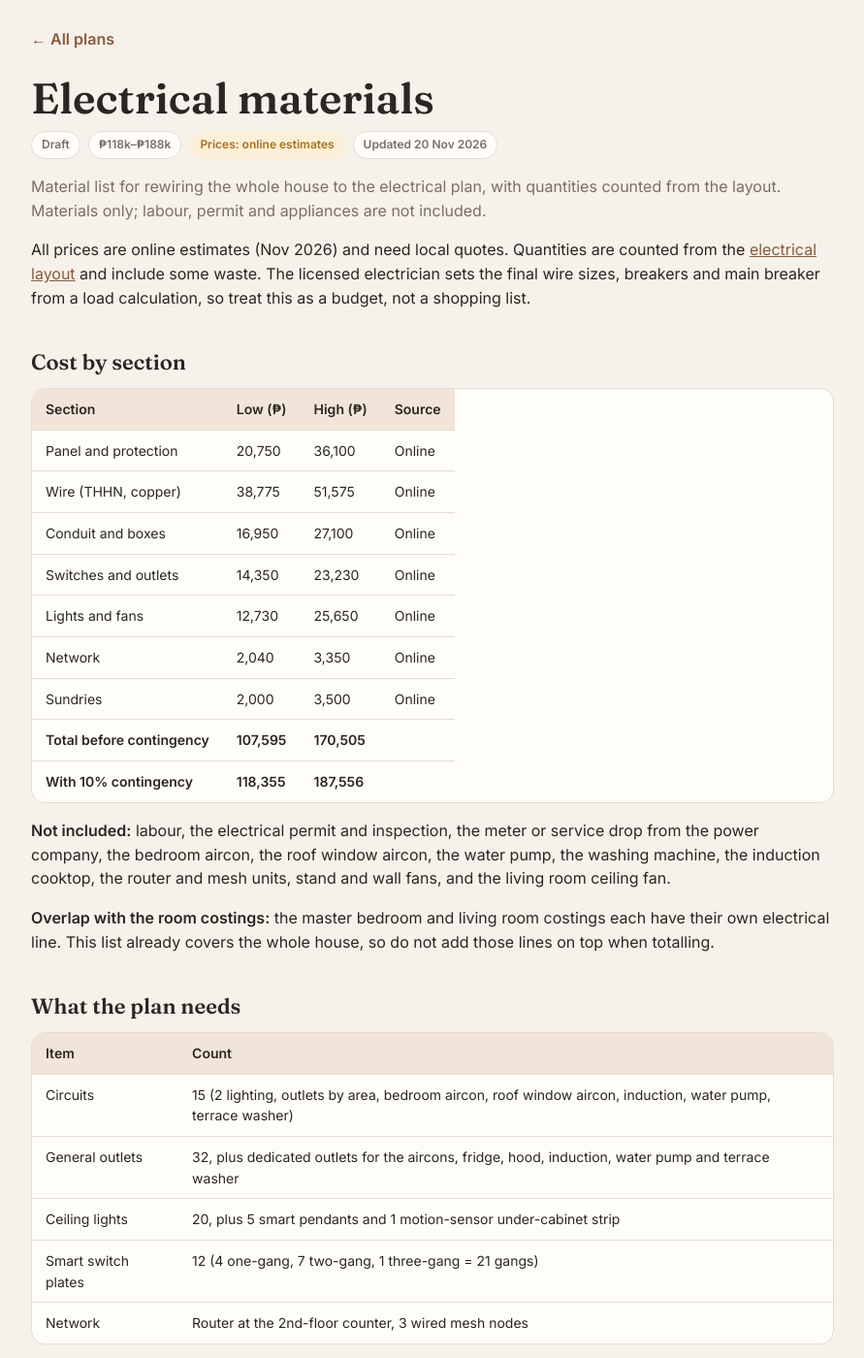
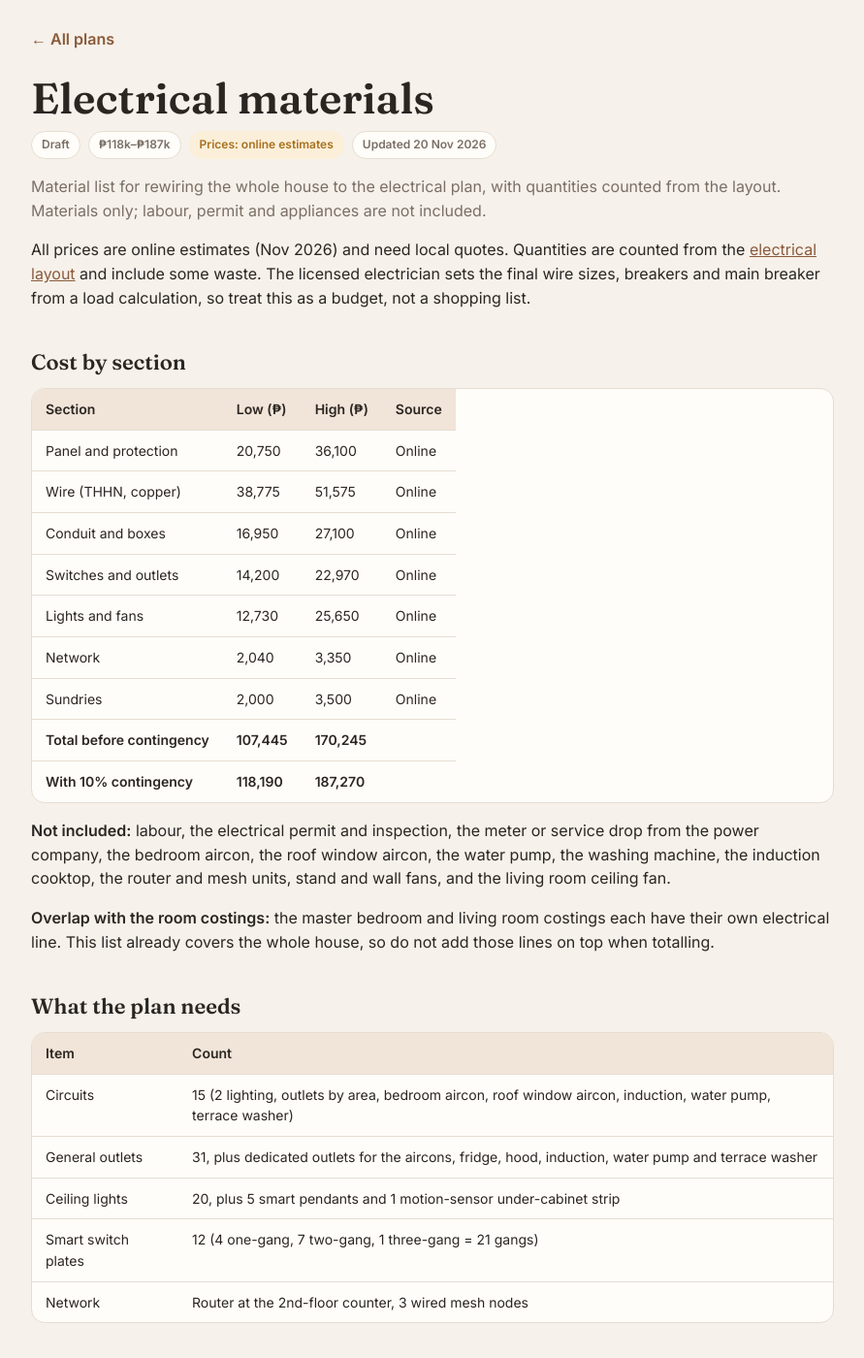
Before and after one commit to tatayotter/navarro-house, a Jekyll site: the page built from house/electrical-materials.md, in a window 1280 px wide and 1400 px high. Shown: the whole window at 97% size, without its empty margins (194-1085 px from the left). Built offline with Jekyll 4.4.1, drawn with Linux system fonts in a browser that asks for light colours; some of the changed text lies outside the part shown.

Commit message:
Electrical: terrace washer outlet (dedicated, weatherproof); terrace wall socket removed behind washer
Co-Authored-By: Claude Opus 5.5 <noreply@anthropic.com>
Claude-Session: https://claude.ai/code/session_01RUWgCRNWmTMeAKKYpvsnmJ

```diff
--- a/house/electrical-materials.md
+++ b/house/electrical-materials.md
@@ -1,7 +1,7 @@
 ---
 title: Electrical materials
 status: Draft
-cost: "₱118k–₱188k"
+cost: "₱118k–₱187k"
 price_source: online
 updated: 20 Nov 2026
 summary: Material list for rewiring the whole house to the electrical plan, with quantities counted from the layout. Materials only; labour, permit and appliances are not included.
@@ -16,12 +16,12 @@ All prices are online estimates (Nov 2026) and need local quotes. Quantities are
 | Panel and protection | 20,750 | 36,100 | Online |
 | Wire (THHN, copper) | 38,775 | 51,575 | Online |
 | Conduit and boxes | 16,950 | 27,100 | Online |
-| Switches and outlets | 14,350 | 23,230 | Online |
+| Switches and outlets | 14,200 | 22,970 | Online |
 | Lights and fans | 12,730 | 25,650 | Online |
 | Network | 2,040 | 3,350 | Online |
 | Sundries | 2,000 | 3,500 | Online |
-| **Total before contingency** | **107,595** | **170,505** | |
-| **With 10% contingency** | **118,355** | **187,556** | |
+| **Total before contingency** | **107,445** | **170,245** | |
+| **With 10% contingency** | **118,190** | **187,270** | |
 
 **Not included:** labour, the electrical permit and inspection, the meter or service drop from the power company, the bedroom aircon, the roof window aircon, the water pump, the washing machine, the induction cooktop, the router and mesh units, stand and wall fans, and the living room ceiling fan.
 
@@ -32,7 +32,7 @@ All prices are online estimates (Nov 2026) and need local quotes. Quantities are
 | Item | Count |
 |---|---|
 | Circuits | 15 (2 lighting, outlets by area, bedroom aircon, roof window aircon, induction, water pump, terrace washer) |
-| General outlets | 32, plus dedicated outlets for the aircons, fridge, hood, induction, water pump and terrace washer |
+| General outlets | 31, plus dedicated outlets for the aircons, fridge, hood, induction, water pump and terrace washer |
 | Ceiling lights | 20, plus 5 smart pendants and 1 motion-sensor under-cabinet strip |
 | Smart switch plates | 12 (4 one-gang, 7 two-gang, 1 three-gang = 21 gangs) |
 | Network | Router at the 2nd-floor counter, 3 wired mesh nodes |
@@ -83,11 +83,11 @@ All prices are online estimates (Nov 2026) and need local quotes. Quantities are
 | Tuya no-neutral touch switch, 1-gang (with bypass add-on) | 4 | 2,200 | 3,400 | Online |
 | Tuya no-neutral touch switch, 2-gang | 7 | 4,550 | 6,650 | Online |
 | Tuya no-neutral touch switch, 3-gang | 1 | 750 | 1,100 | Online |
-| Duplex universal outlet with ground | 28 | 4,200 | 7,280 | Online |
+| Duplex universal outlet with ground | 27 | 4,050 | 7,020 | Online |
 | Duplex outlet with USB-A + C (sofa ends, bedsides) | 4 | 1,800 | 3,200 | Online |
 | Aircon outlets (bedroom split, roof window AC) | 2 | 400 | 700 | Online |
 | 30 A induction outlet or isolator | 1 | 450 | 900 | Online |
-| **Subtotal** | | **14,350** | **23,230** | |
+| **Subtotal** | | **14,200** | **22,970** | |
 
 ### Lights and fans
 
--- a/index.html
+++ b/index.html
@@ -113,7 +113,7 @@ footer a{color:var(--accent);font-weight:500}
     </a>
     <a class="card mini" href="house/electrical-materials.html">
       <div class="ico"><svg viewBox="0 0 24 24" fill="none" stroke="currentColor" stroke-width="1.8" stroke-linejoin="round"><path d="M6 3h12v18H6zM9 7h6M9 11h6M9 15h3"/></svg></div>
-      <div class="card-txt"><h3>Electrical materials</h3><p>Material list and cost, ₱118k–188k (online estimate)</p></div><span class="arrow">›</span>
+      <div class="card-txt"><h3>Electrical materials</h3><p>Material list and cost, ₱118k–187k (online estimate)</p></div><span class="arrow">›</span>
     </a>
     <a class="card mini" href="house/plumbing-layout-v1.html">
       <div class="ico"><svg viewBox="0 0 24 24" fill="none" stroke="currentColor" stroke-width="1.8" stroke-linejoin="round"><path d="M12 3s6 6.5 6 11a6 6 0 0 1-12 0c0-4.5 6-11 6-11z"/></svg></div>
@@ -149,7 +149,7 @@ footer a{color:var(--accent);font-weight:500}
     <div class="st"><span class="pill p-work">Building soon</span><div><b>Steel stair to the rooftop</b><span class="d">Final design done. Steel bought, welder hired.</span></div></div>
     <a class="st" href="rooms/rooftop-room.html"><span class="pill p-wait">Draft</span><div><b>Rooftop room</b><span class="d">Room with its own T&amp;B, queen bed and window AC. Walls: 1 m concrete half wall, then container-van steel outside and Hardiflex inside up to the roof. About ₱208k–348k (online estimate). Final site measurements coming.</span></div><span class="arrow">›</span></a>
     <div class="st"><span class="pill p-wait">Measuring</span><div><b>Front gate</b><span class="d">Roll-up car shutter plus a small door. Waiting on final measurements.</span></div></div>
-    <a class="st" href="house/electrical-materials.html"><span class="pill p-wait">For checking</span><div><b>Electrical wiring</b><span class="d">Whole-house plan drafted: 20 ceiling lights, 32 outlets, 12 smart switch plates. Materials about ₱118k to ₱188k (online estimate). The electrician will check it.</span></div><span class="arrow">›</span></a>
+    <a class="st" href="house/electrical-materials.html"><span class="pill p-wait">For checking</span><div><b>Electrical wiring</b><span class="d">Whole-house plan drafted: 20 ceiling lights, 31 outlets, 12 smart switch plates. Materials about ₱118k to ₱187k (online estimate). The electrician will check it.</span></div><span class="arrow">›</span></a>
     <a class="st" href="house/car-bay-partition.html"><span class="pill p-wait">Draft</span><div><b>Car bay partition</b><span class="d">Changed 19 Nov: solid wall with a solid wood main door and a sliding window over the car. About ₱35k–64k (online estimate). Wood not chosen yet; local door and jamb quote pending.</span></div><span class="arrow">›</span></a>
     <a class="st" href="house/glass-aluminium.html"><span class="pill p-wait">Measuring</span><div><b>Glass and aluminium</b><span class="d">All windows and sliding doors in one list for supplier quotes. Terrace jalousie now 6 bays. About ₱104k–164k (online estimate). Sizes to be measured on site.</span></div><span class="arrow">›</span></a>
     <a class="st" href="house/plumbing-materials.html"><span class="pill p-wait">Draft</span><div><b>Plumbing</b><span class="d">Decided: our own new septic tank under the car bay (the old one is shared with the neighbours). Kitchen and ground T&amp;B on city water; a tank and quiet auto-stop pump in the car bay feed the rooftop, hoses, and the ground floor during water schedules. Hose faucets on the terrace and rooftop; washing machine on the terrace. Materials about ₱97k–149k (online estimate).</span></div><span class="arrow">›</span></a>
```
Also changed, not shown: house/electrical-layout-v1.html (+4 -5 lines), README.md.
